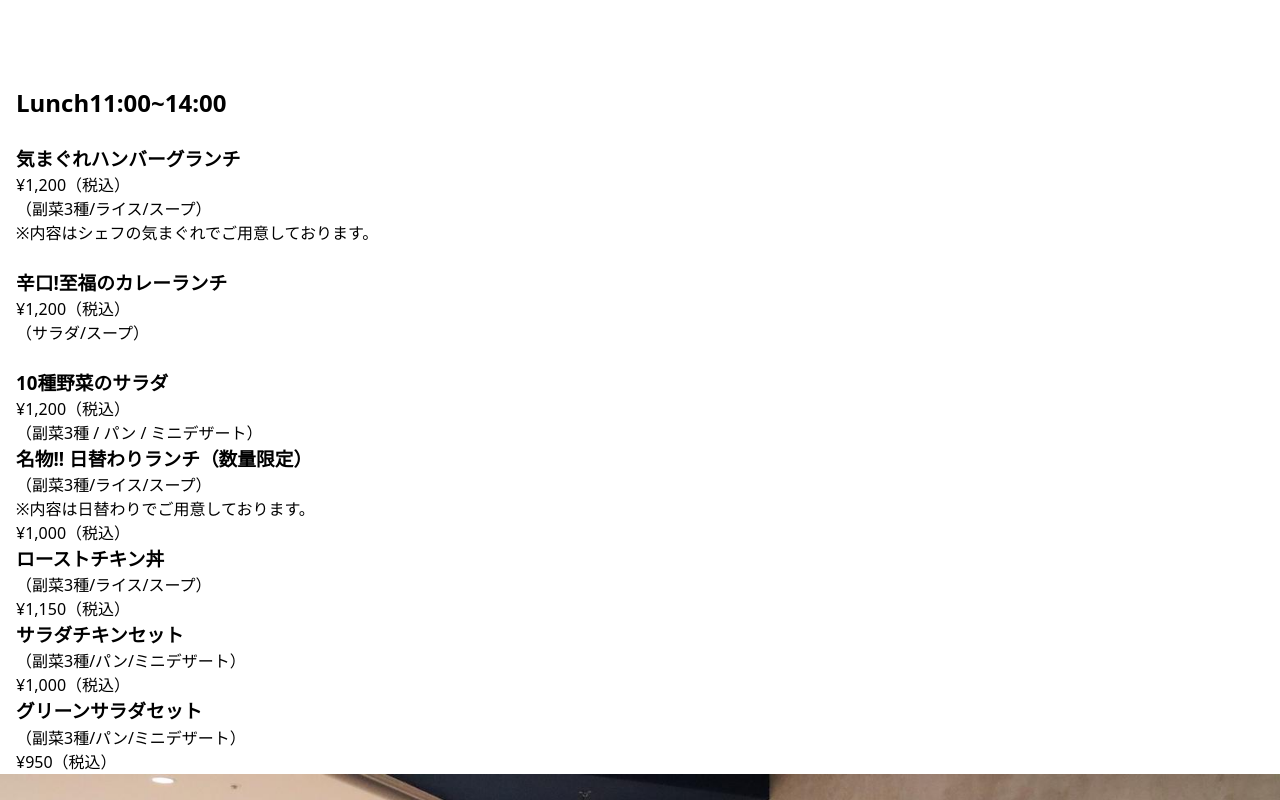
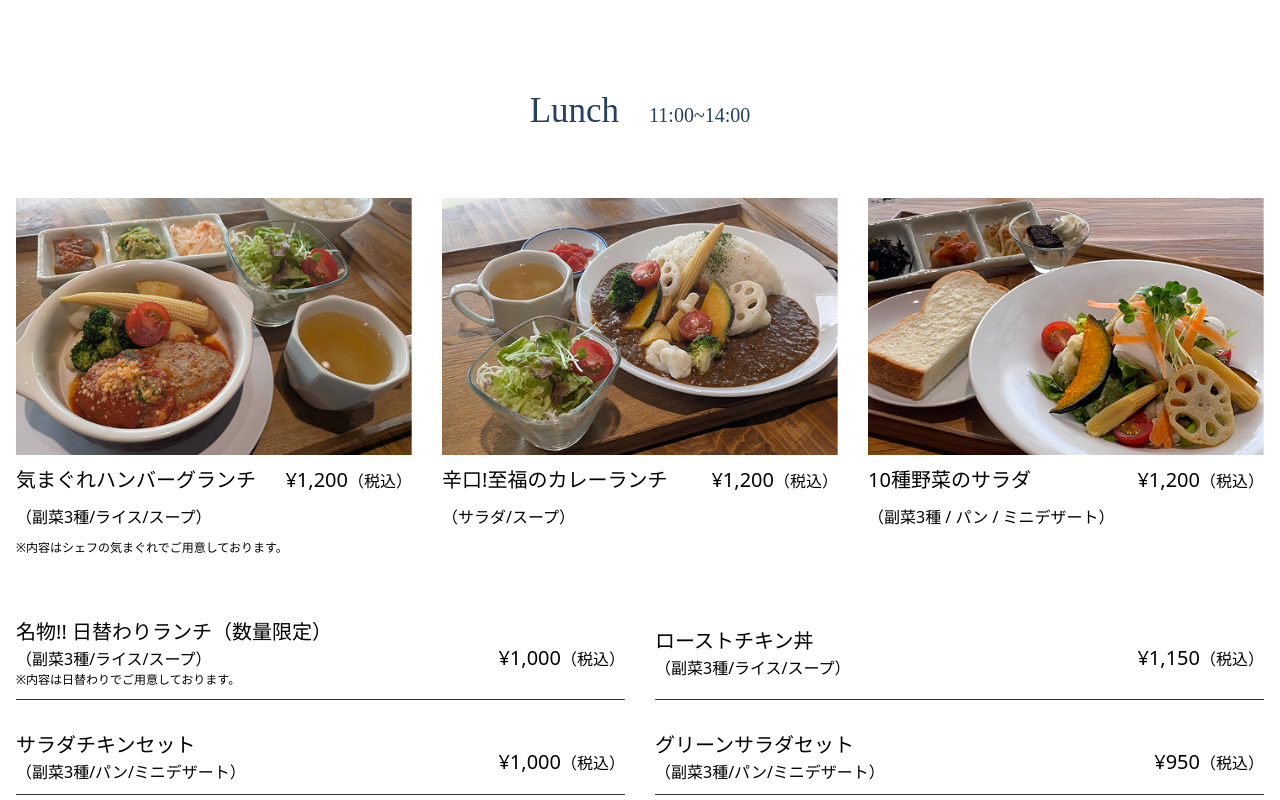
Before and after one commit to rody-1988/js-02, a website: page index.html in a window 1280 px wide. Shown: the part 1540-2340 px from the top of the page. Drawn offline with nearby package versions, Linux system fonts and the light colour scheme; a web font is replaced by a local one.

Commit message:
launch完成

```diff
--- a/index.html
+++ b/index.html
@@ -162,42 +162,57 @@
           <h2 class="c-section__title">Lunch<span>11:00~14:00</span></h2>
           <div class="p-lunch__wrapper">
             <article class="p-lunch__card">
-              <img class="p-lunch__card-img" src="assets/image/" alt="" />
-              <div class="p-lunch__card-header">
-                <h3 class="p-lunch__card-title">気まぐれハンバーグランチ</h3>
-                <p class="p-lunch__card-price">
-                  ¥1,200<span class="p-lunch__card-tax">（税込）</span>
+              <img
+                class="p-lunch__card-img"
+                src="assets/image/lunch01.webp"
+                alt="気まぐれハンバーグランチ
+"
+              />
+              <div class="p-lunch__header">
+                <h3 class="p-lunch__title">気まぐれハンバーグランチ</h3>
+                <p class="p-lunch__price">
+                  ¥1,200<span class="p-lunch__tax">（税込）</span>
                 </p>
-                <p class="p-lunch__card-set">（副菜3種/ライス/スープ）</p>
-                <p class="p-lunch__card-caution">
+              </div>
+              <p class="p-lunch__set">（副菜3種/ライス/スープ）</p>
+              <p class="p-lunch__caution">
                 ※内容はシェフの気まぐれでご用意しております。
               </p>
-              </div>
             </article>
             <article class="p-lunch__card">
-              <img class="p-lunch__card-img" src="assets/image/" alt="" />
-              <div class="p-lunch__card-header">
-                <h3 class="p-lunch__card-title">辛口!至福のカレーランチ</h3>
-                <p class="p-lunch__card-price">
-                  ¥1,200<span class="p-lunch__card-tax">（税込）</span>
+              <img
+                class="p-lunch__img"
+                src="assets/image/lunch02.webp"
+                alt="辛口!至福のカレーランチ"
+              />
+              <div class="p-lunch__header">
+                <h3 class="p-lunch__title">辛口!至福のカレーランチ</h3>
+                <p class="p-lunch__price">
+                  ¥1,200<span class="p-lunch__tax">（税込）</span>
                 </p>
               </div>
-              <p class="p-lunch__card-set">（サラダ/スープ）</p>
+              <p class="p-lunch__set">（サラダ/スープ）</p>
             </article>
             <article class="p-lunch__card">
-              <img class="p-lunch__card-img" src="assets/image/" alt="" />
-              <div class="p-lunch__card-header">
-                <h3 class="p-lunch__card-title">10種野菜のサラダ</h3>
-                <p class="p-lunch__card-price">
-                  ¥1,200<span class="p-lunch__card-tax">（税込）</span>
+              <img
+                class="p-lunch__img"
+                src="assets/image/lunch03.webp"
+                alt="10種野菜のサラダ "
+              />
+              <div class="p-lunch__header">
+                <h3 class="p-lunch__title">10種野菜のサラダ</h3>
+                <p class="p-lunch__price">
+                  ¥1,200<span class="p-lunch__tax">（税込）</span>
                 </p>
               </div>
               <p class="p-lunch__card-set">（副菜3種 / パン / ミニデザート）</p>
             </article>
           </div>
+        <!-- 画像なし -->
           <div class="p-lunch__menu-wrapper l-grid">
             <div class="p-lunch__menu">
-              <div class="p-lunch-header">
+              <article class="p-lunch__menu-card">
+                <div class="p-lunch__text-header">
                   <h3 class="p-lunch__title">
                     名物!! 日替わりランチ（数量限定）
                   </h3>
@@ -206,36 +221,46 @@
                     ※内容は日替わりでご用意しております。
                   </p>
                 </div>
+                <div class="p-lunch__price-wrapper">
                   <p class="p-lunch__price">
                     ¥1,000<span class="p-lunch__tax">（税込）</span>
                   </p>
                 </div>
-            <div class="p-lunch__menu">
-              <div class="p-lunch__header">
+              </article>
+            </div>
+            <article class="p-lunch__menu-card">
+              <div class="p-lunch__text-header">
                 <h3 class="p-lunch__title">ローストチキン丼</h3>
                 <p class="p-lunch__set">（副菜3種/ライス/スープ）</p>
               </div>
+              <div class="p-lunch__price-wrapper">
                 <p class="p-lunch__price">
                   ¥1,150<span class="p-lunch__tax">（税込）</span>
                 </p>
               </div>
-            <div class="p-lunch__menu">
-              <div class="p-lunch__header">
+            </article>
+            <article class="p-lunch__menu-card">
+              <div class="p-lunch__text-header">
                 <h3 class="p-lunch__title">サラダチキンセット</h3>
                 <p class="p-lunch__set">（副菜3種/パン/ミニデザート）</p>
               </div>
+              <div class="p-lunch__price-wrapper">
                 <p class="p-lunch__price">
                   ¥1,000<span class="p-lunch__tax">（税込）</span>
                 </p>
               </div>
-            <div class="p-lunch__menu">
-              <div class="p-lunch__header">
+            </article>
+            <article class="p-lunch__menu-card">
+              <div class="p-lunch__text-header">
                 <h3 class="p-lunch__title">グリーンサラダセット</h3>
                 <p class="p-lunch__set">（副菜3種/パン/ミニデザート）</p>
               </div>
+              <div class="p-lunch__price-wrapper">
                 <p class="p-lunch__price">
                   ¥950<span class="p-lunch__tax">（税込）</span>
                 </p>
+              </div>
+            </article>
           </div>
           </div>
         </div>
--- a/scss/component/_sec_header.scss
+++ b/scss/component/_sec_header.scss
@@ -3,7 +3,9 @@
 .c-sec__header{
   width: 100%;
   height: 600px;
+  overflow: hidden;
+  margin-bottom: $space-xl;
 }
 .c-sec__header img{
-  object-fit: contain;
+  object-fit: cover;
 }
--- a/scss/component/_title.scss
+++ b/scss/component/_title.scss
@@ -0,0 +1,19 @@
+@use "../foundation" as *;
+
+.c-section__title {
+  font-family: $font-kokoro;
+  font-size: 35px;
+  color: $color-header;
+  text-align: center;
+  margin-bottom: $space-l;
+  font-weight: normal;
+  display: flex;
+  justify-content: center;
+  align-items: baseline;
+  gap: 30px;
+  margin-bottom: 60px;
+  & span {
+    font-size: 20px;
+  }
+
+}
--- a/scss/project/_lunch.scss
+++ b/scss/project/_lunch.scss
@@ -1 +1,62 @@
 @use "../foundation" as *;
+
+.p-lunch {
+  // メインカード
+  background-color: $color-white;
+  &__wrapper {
+    display: flex;
+    justify-content: center;
+    // align-items: center;
+    gap: 30px;
+    margin-bottom: 60px;
+  }
+  &__card {
+    display: flex;
+    flex-direction: column;
+    gap: 10px;
+  }
+  &__header {
+    display: flex;
+    justify-content: space-between;
+    align-items: center;
+    gap: 10px;
+  }
+
+  &__title {
+    font-size: 20px;
+    font-weight: normal;
+  }
+  &__price {
+    font-size: 20px;
+    font-weight: normal;
+  }
+  &__tax {
+    font-size: 16px;
+    font-weight: normal;
+  }
+  &__set {
+    font-size: 16px;
+    font-weight: normal;
+  }
+  &__caution {
+    font-size: 12px;
+  }
+  &__menu-wrapper {
+    width: 100%;
+    display: grid;
+    grid-template-columns: repeat(2, 1fr);
+    gap: 30px;
+    margin-bottom: 60px;
+  }
+  &__menu-card {
+    display: flex;
+    justify-content: space-between;
+    align-items: center;
+    border-bottom: 1px solid #333;
+  }
+  &__text-header {
+    display: flex;
+    flex-direction: column;
+    margin-bottom: 10px;
+  }
+}
```
Also changed, not shown: assets/css/style.css, assets/image/lunch01.webp (added), assets/image/lunch02.webp (added), assets/image/lunch03.webp (added), 1 other file. Lines whose indentation alone changed are shown as unchanged.
